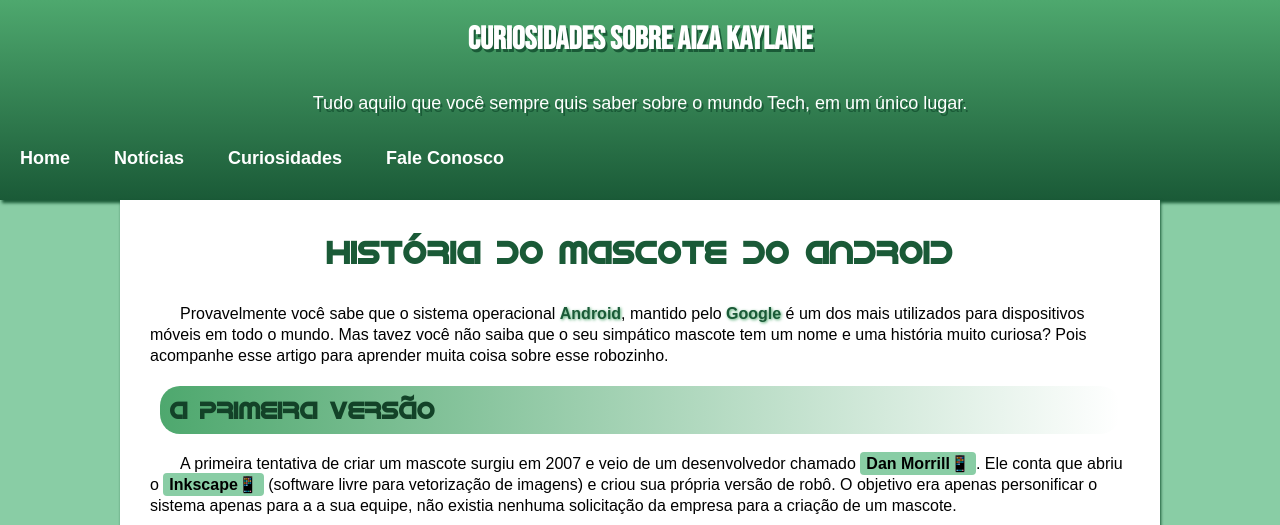
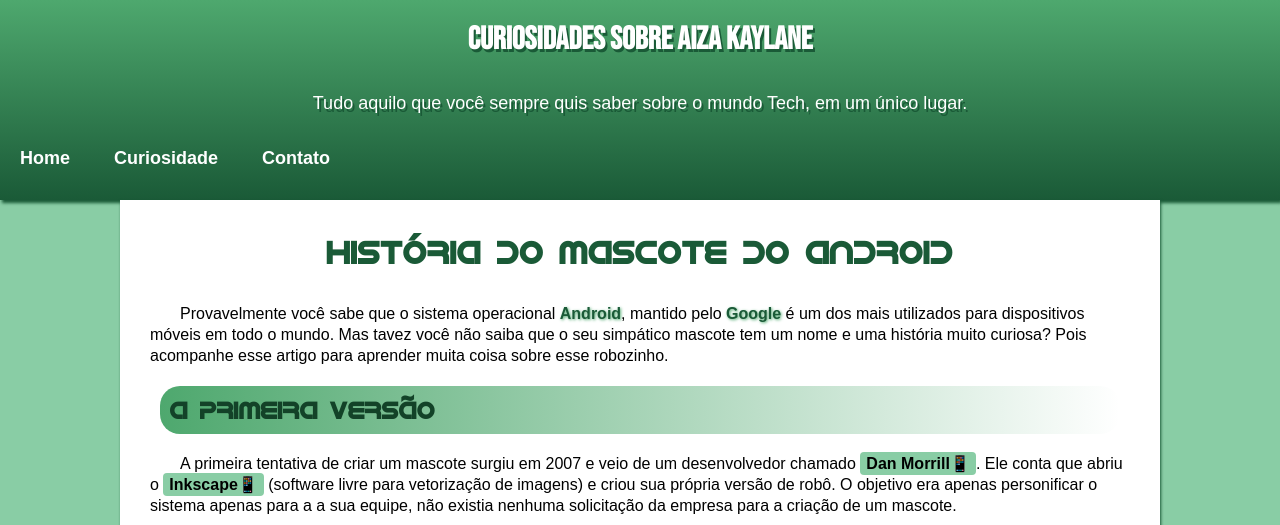
Before and after one commit to Pedrosilvaxp/Projeto-Android, a plain HTML site: page index.html in a window 1280 px wide. Shown: the top 525 px of the page. Drawn offline with Linux system fonts and the light colour scheme.

Commit message:
Update index.html

```diff
--- a/index.html
+++ b/index.html
@@ -16,9 +16,8 @@
         <p id="paratema">Tudo aquilo que você sempre quis saber sobre o mundo Tech, em um único lugar.</p>
         <nav>
             <a class="links" href="#">Home</a>
-            <a class="links" href="#">Notícias</a>
-            <a class="links" href="#">Curiosidades</a>
-            <a class="links" href="#">Fale Conosco</a>
+            <a class="links" href="#">Curiosidade</a>
+            <a class="links" href="#">Contato</a>
         </nav>
     </header>
 
```
